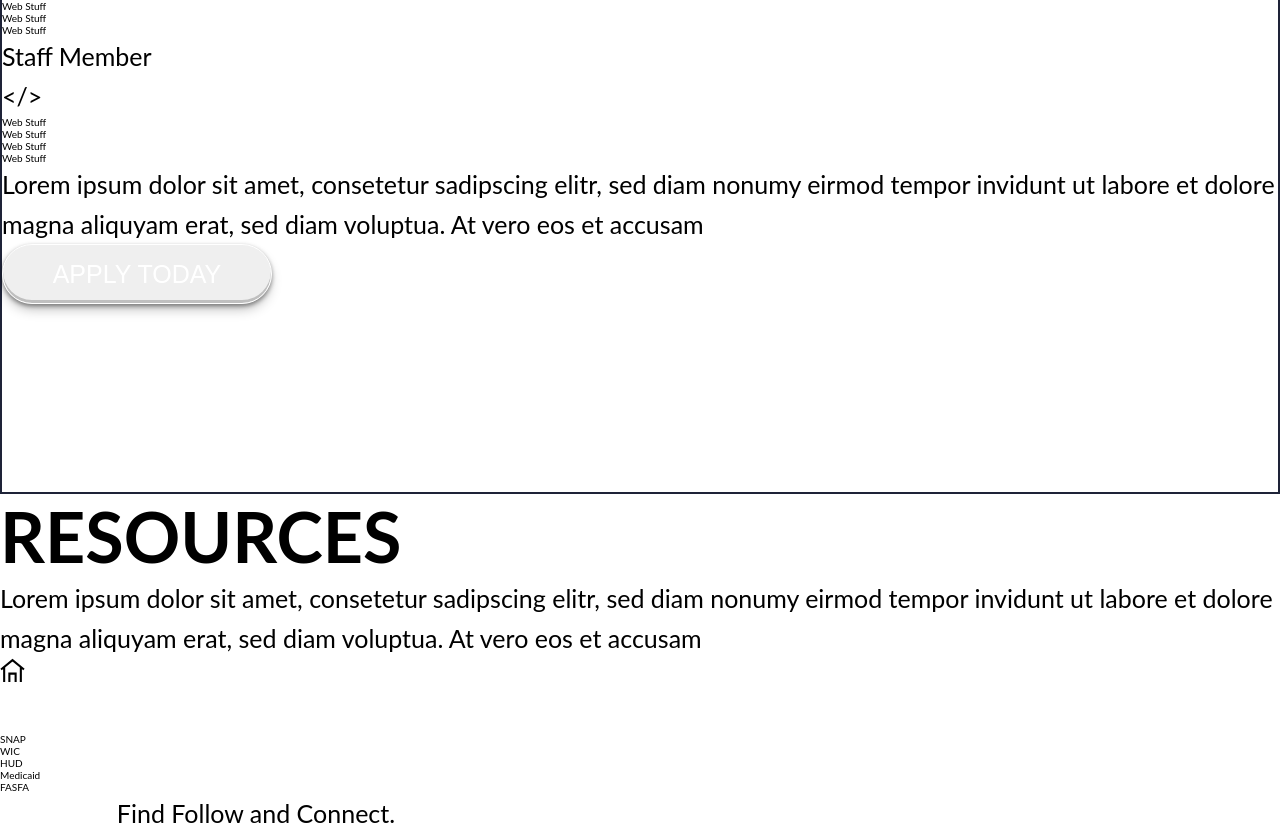
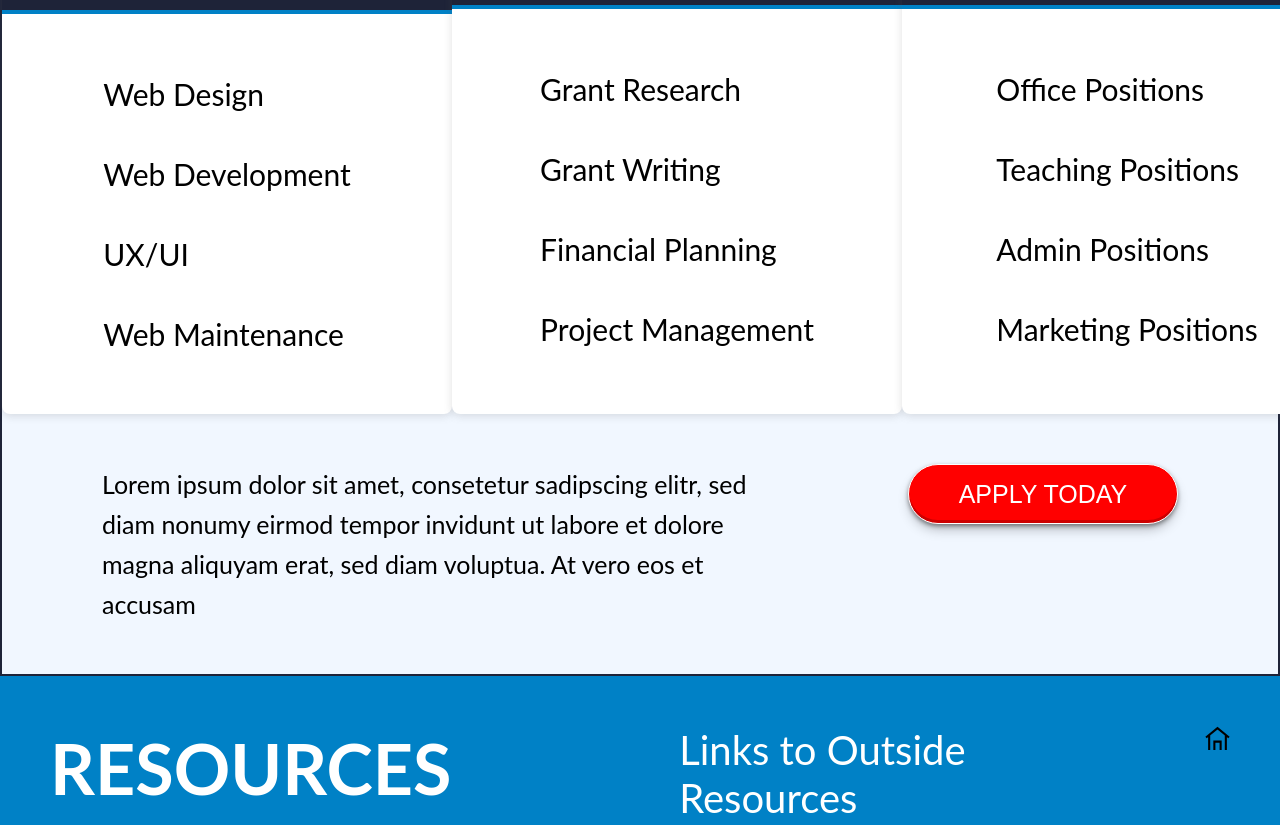
Before and after one commit to teamvcorp/vcorp, a Next.js app: page / in a window 1280 px wide. Shown: the part 4686-5511 px from the top of the page. Built offline with nearby package versions, Linux system fonts and the light colour scheme.

Commit message:
added style and anchor tags
Co-authored-by: Lvonderbecke <Lvonderbecke@users.noreply.github.com>

```diff
--- a/app/components/Card.jsx
+++ b/app/components/Card.jsx
@@ -1,18 +1,17 @@
-import React from 'react'
-import styles from './components.module.css'
+"use client";
+import React, { createElement } from "react";
+import styles from "./components.module.css";
 
-const Card = ({title, iconName, children}) => {
+const Card = ({ title, iconName, children }) => {
   return (
     <div className={styles.cardContainer}>
-        <div className={styles.cardTop}>
-           <p>{title}</p>
-           <span>{`<${iconName}/>`}</span>
-        </div>
-        <div className={styles.cardBottom}>
-            {children}
-        </div>
+      <div className={styles.cardTop}>
+        <p>{title}</p>
+        <span>{iconName}</span>
+      </div>
+      <div className={styles.cardBottom}>{children}</div>
     </div>
-  )
-}
+  );
+};
 
-export default Card
+export default Card;
--- a/app/components/components.module.css
+++ b/app/components/components.module.css
@@ -69,6 +69,35 @@ margin-top:45vh;
 }
 
 /* Card */
-.aboutContainer {
+.cardContainer {
+    display: flex;
+    flex-direction: column;
+    align-items: center;
+    min-width: 45rem;
+     background-color: white;
+    border-radius: 8px;
+    box-shadow: rgba(99, 99, 99, 0.2) 0px 2px 8px 0px;
+   }
+
+.cardTop {
+    background-color: var(--navy);
+    border-bottom: 4px solid var(--blue);
+    color: white;
+    width: 100%;
+    border-radius: 8px 8px 0 0;
+    text-align: center;
+}
+.cardTop p{
+    font-size: 3.5rem;
+    line-height: 7rem;
+}
+.cardBottom {
+    margin: 4rem 0;
 
 }
+.cardBottom ul {
+   font-size: 3rem;
+   list-style: none;
+   line-height: 8rem;
+
+}
--- a/app/globals.css
+++ b/app/globals.css
@@ -82,6 +82,9 @@ button {
   box-shadow: rgba(0, 0, 0, 0.4) 0px 2px 4px,
     rgba(0, 0, 0, 0.3) 0px 7px 13px -3px, rgba(0, 0, 0, 0.2) 0px -3px 0px inset;
 }
+.homeLinkWht {
+  color: white;
+}
 .redBtn {
   background-color: #ff0000;
 }
@@ -137,6 +140,9 @@ button {
   display: flex;
   align-items: center;
   justify-content: center;
+}
+.careerTxt {
+  color: red;
 }
 
 @media (prefers-color-scheme: dark) {
--- a/app/page.js
+++ b/app/page.js
@@ -7,6 +7,7 @@ import Navigation from "./components/nav";
 import Card from "./components/Card";
 import Footer from "./components/Footer";
 import { BiBuildingHouse } from "react-icons/bi";
+import { BsBriefcaseFill } from "react-icons/bs";
 import { GrHome } from "react-icons/gr";
 import { HiLightBulb } from "react-icons/hi";
 import {
@@ -17,6 +18,10 @@ import {
   FaPiggyBank,
   FaBookReader,
 } from "react-icons/fa";
+import { MdComputer } from "react-icons/md";
+import { TfiWrite } from "react-icons/tfi";
+
+
 
 export default function Home() {
   const pathname = usePathname();
@@ -149,7 +154,7 @@ export default function Home() {
         <h1>
           Volunteer
           <Link href={`${pathname}#pagetop`}>
-           <span><GrHome size={25} color='white' /></span>
+           <span><GrHome size={25} /></span>
           </Link>
         </h1>
         <div className={styles.topSection}>
@@ -199,28 +204,28 @@ export default function Home() {
       <section className={styles.careers} id="careers">
         <h1>Careers</h1>
         <div className={styles.careerTop}>
-          <Card title="Web Development" iconName="">
+          <Card title="Web Development" iconName={<MdComputer size={50}/>}>
             <ul>
-              <li>Web Stuff</li>
-              <li>Web Stuff</li>
-              <li>Web Stuff</li>
-              <li>Web Stuff</li>
+              <li>Web Design</li>
+              <li>Web Development</li>
+              <li>UX/UI</li>
+              <li>Web Maintenance</li>
             </ul>
           </Card>
-          <Card title="Grant Writing" iconName="">
+          <Card title="Grant Writing" iconName={<TfiWrite size={45}/>}>
             <ul>
-              <li>Web Stuff</li>
-              <li>Web Stuff</li>
-              <li>Web Stuff</li>
-              <li>Web Stuff</li>
+              <li>Grant Research</li>
+              <li>Grant Writing</li>
+              <li>Financial Planning</li>
+              <li>Project Management</li>
             </ul>
           </Card>
-          <Card title="Staff Member" iconName="">
+          <Card title="Staff Member" iconName={<BsBriefcaseFill size={45}/>}>
             <ul>
-              <li>Web Stuff</li>
-              <li>Web Stuff</li>
-              <li>Web Stuff</li>
-              <li>Web Stuff</li>
+              <li>Office Positions</li>
+              <li>Teaching Positions</li>
+              <li>Admin Positions</li>
+              <li>Marketing Positions</li>
             </ul>
           </Card>
         </div>
@@ -231,23 +236,21 @@ export default function Home() {
             erat, sed diam voluptua. At vero eos et accusam{" "}
           </p>
           <Link href="/">
-            <button>Apply Today</button>
+            <button className="redBtn">Apply Today</button>
           </Link>
         </div>
       </section>
       <section className={styles.resources} id="resources">
         <div className={styles.resourcesLeft}>
-          <h1>resources</h1>
-          <p>
+          <h1 className="whtTxt">resources</h1>
+          <p className="whtTxt">
             Lorem ipsum dolor sit amet, consetetur sadipscing elitr, sed diam
             nonumy eirmod tempor invidunt ut labore et dolore magna aliquyam
             erat, sed diam voluptua. At vero eos et accusam{" "}
           </p>
         </div>
         <section className={styles.resourceList}>
-          <Link href={`${pathname}#pagetop`}>
-            <GrHome size={25} />
-          </Link>
+
           <h3>Links to Outside Resources</h3>
           <ul>
             <li>
@@ -267,6 +270,9 @@ export default function Home() {
             </li>
           </ul>
         </section>
+        <Link className="homeLinkWht" href={`${pathname}#pagetop`}>
+            <GrHome size={25} />
+          </Link>
       </section>
       <section className={styles.footer}>
         <Footer />
--- a/app/page.module.css
+++ b/app/page.module.css
@@ -143,3 +143,39 @@ text-transform: uppercase;
   flex-direction: column;
   align-items: center;
 }
+.careers {
+  background-color: var(--ltGrey);
+}
+.careers h1 {
+  padding: 5rem;
+}
+.careerTop{
+  display: flex;
+  justify-content: space-around;
+}
+.careerBottom {
+ display: flex;
+ justify-content: space-between;
+ margin: 5rem 10rem;
+}
+.careerBottom p {
+  width: 60%;
+}
+.resources {
+  background-color: var(--blue);
+  display: flex;
+  padding: 5rem;
+  grid-gap: 10rem;
+}
+.resources h1 {
+  margin-bottom: 5rem;
+}
+.resourcesLeft {
+width: 50%;
+}
+.resourceList ul{
+  color: white;
+  list-style: none;
+  font-size: 2rem;
+  line-height: 4rem;
+}
```
Also changed, not shown: app/components/DonateForm.jsx (+7 -0 lines).
